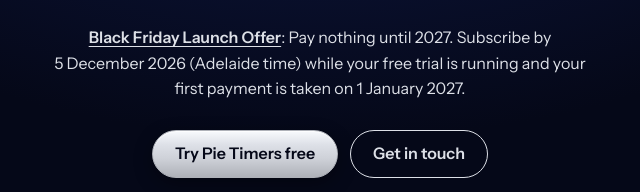
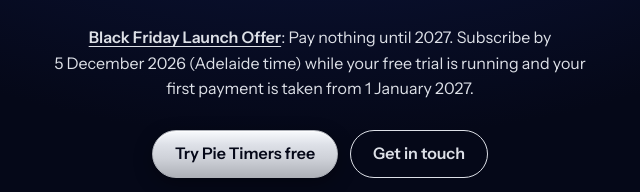
Before and after one commit to AibhlinnAI/aibhlinn.ai, a plain HTML site: page index.html in a window 1280 px wide. Shown: the part 608-800 px from the top of the page, 320-960 px from the left. Drawn offline with Linux system fonts and the light colour scheme.

Commit message:
Say the first payment is taken "from 1 January 2027"
The charge falls at 12:00 UTC on 1 January 2027, which is early on
2 January in New Zealand and a few Pacific islands. Matches the wording
on the app pages.

Co-Authored-By: Claude Fable 5.2 <noreply@anthropic.com>

```diff
--- a/index.html
+++ b/index.html
@@ -86,7 +86,7 @@
     <p class="hero-offer"><a href="#offer">Black Friday Launch Offer</a>:
     Pay nothing until 2027. Subscribe by 5&nbsp;December&nbsp;2026
     (Adelaide time) while your free trial is running and your first
-    payment is taken on 1&nbsp;January&nbsp;2027.</p>
+    payment is taken from 1&nbsp;January&nbsp;2027.</p>
     <div class="actions">
       <a class="btn btn-metal" href="https://pietimers.aibhlinn.ai/">Try Pie Timers free</a>
       <a class="btn btn-ghost" href="#contact">Get in touch</a>
@@ -195,7 +195,7 @@
             <h4 id="offer-title">Black Friday Launch Offer</h4>
             <p class="offer-hook">Pay nothing until 2027</p>
             <p>Subscribe by 5&nbsp;December&nbsp;2026 (Adelaide time) while
-            your free trial is running and your first payment is taken on
+            your free trial is running and your first payment is taken from
             1&nbsp;January&nbsp;2027.</p>
             <!-- FOUNDATION LINE -->
             <p>The first 100 people to subscribe become Foundation members
```
